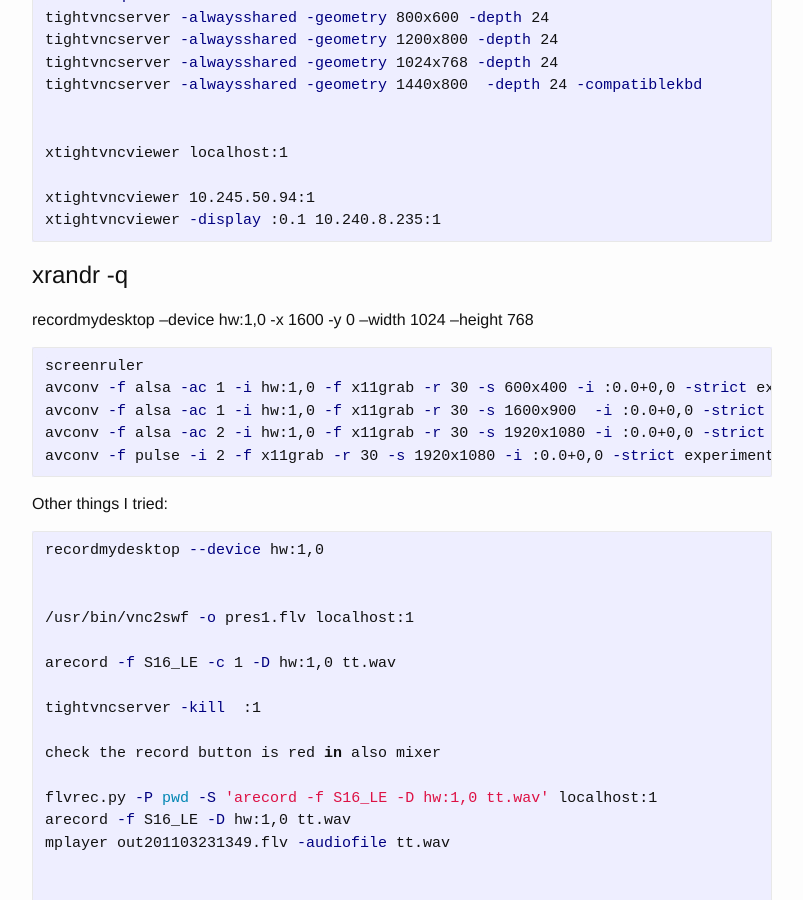
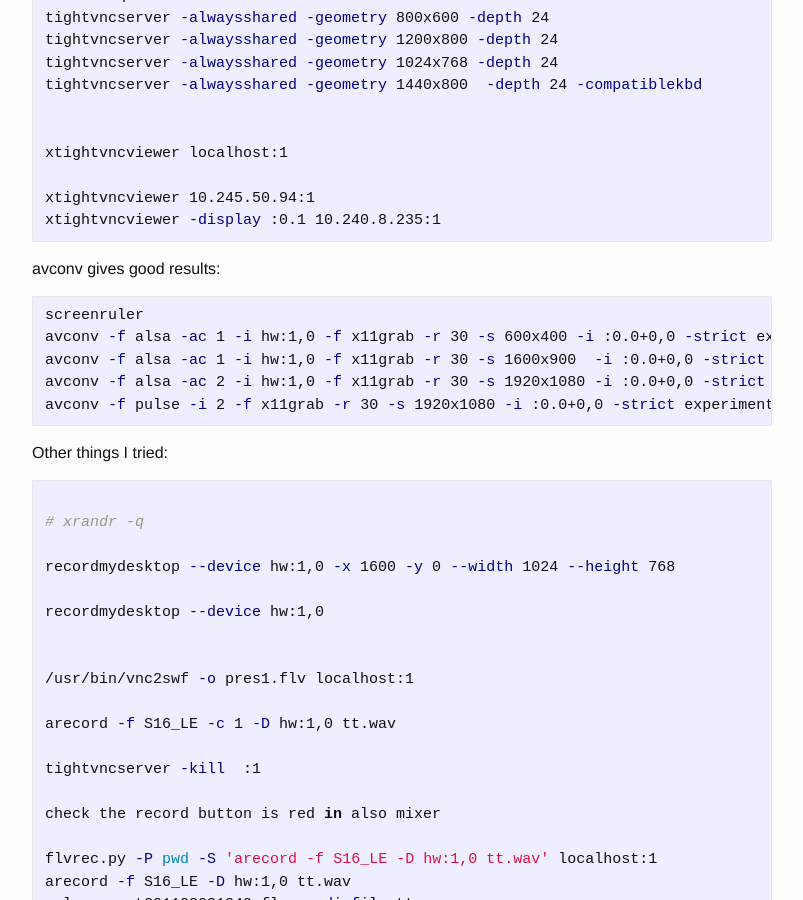
Before and after one commit to alexmadon/alexmadon.github.io, a Jekyll site: the page built from _posts/2017-10-23-presentations-avconv-screencats-linux.md, in a window 1280 px wide and 900 px high, scrolled down 252 px. Shown: the whole window, without its empty margins (238-1041 px from the left). Built offline with Jekyll 4.4.1, drawn with Linux system fonts in a browser that asks for light colours; part of the change alters nothing that is shown.

Commit message:
typos and formatting

````diff
--- a/_posts/2017-10-23-presentations-avconv-screencats-linux.md
+++ b/_posts/2017-10-23-presentations-avconv-screencats-linux.md
@@ -21,11 +21,7 @@ xtightvncviewer 10.245.50.94:1
 xtightvncviewer -display :0.1 10.240.8.235:1
 ```
 
-
-
-# xrandr -q
-
-recordmydesktop --device hw:1,0 -x 1600 -y 0 --width 1024 --height 768
+avconv gives good results:
 
 
 ```bash
@@ -40,6 +36,11 @@ avconv -f pulse -i 2 -f x11grab -r 30 -s 1920x1080 -i :0.0+0,0 -strict experimen
 Other things I tried:
 
 ```bash
+
+# xrandr -q
+
+recordmydesktop --device hw:1,0 -x 1600 -y 0 --width 1024 --height 768
+
 recordmydesktop --device hw:1,0
 
 
````
